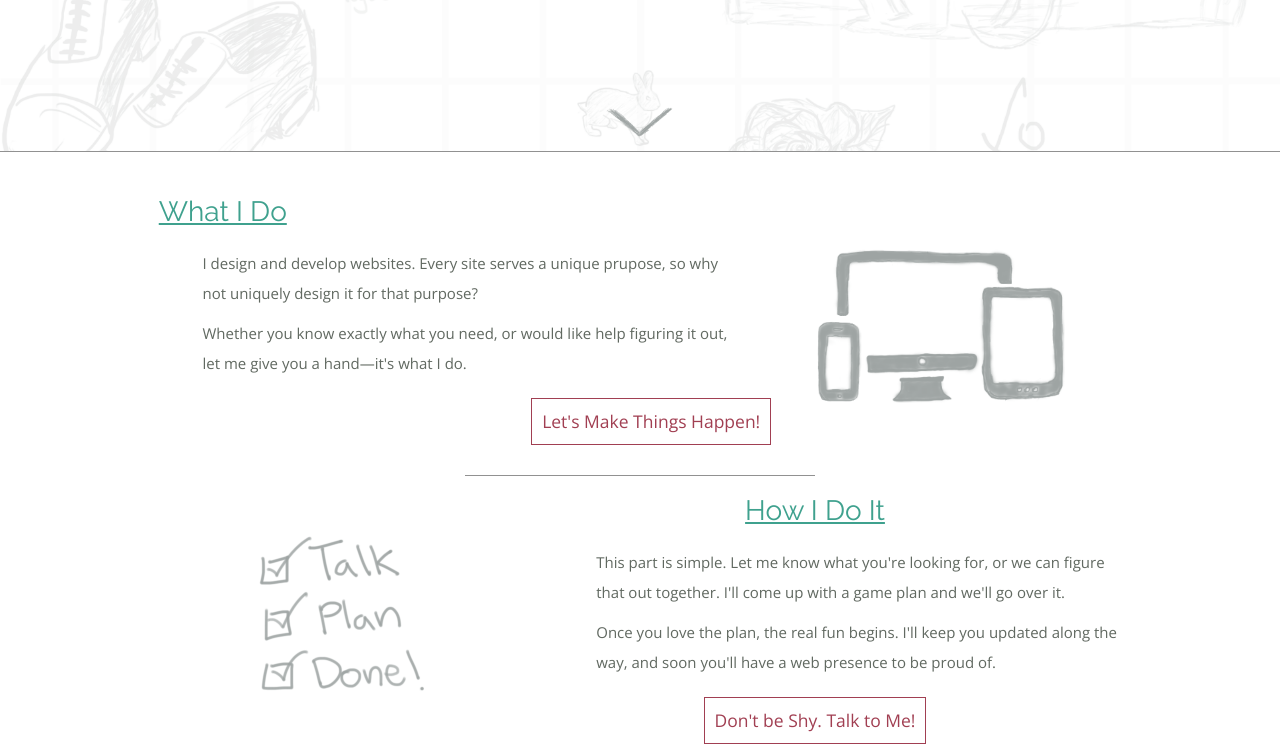
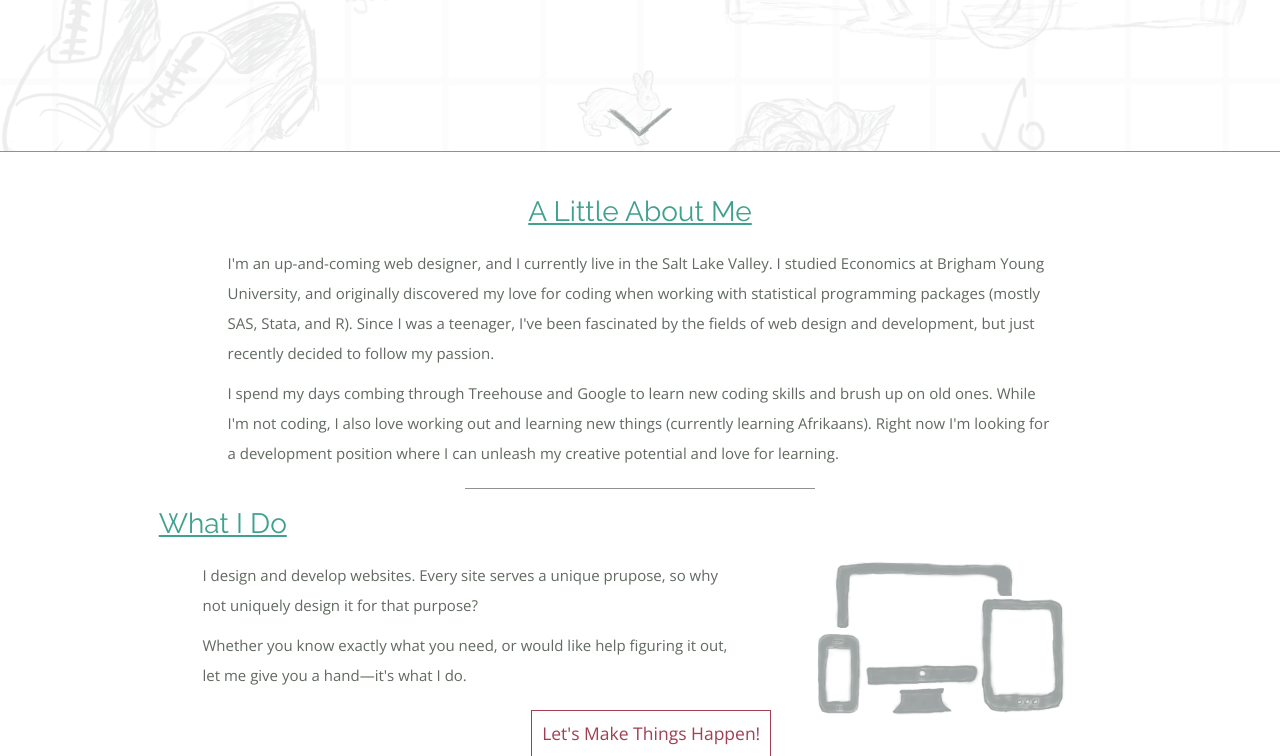
Before and after one commit to bsanchez11385/portfolio, a PHP site: page / in a window 1280 px wide. Shown: the part 650-1406 px from the top of the page. Run offline with PHP 8.4, Linux system fonts and the light colour scheme; some libraries are stand-ins or nearby versions.

Commit message:
added "about me" section

```diff
--- a/css/application.css
+++ b/css/application.css
@@ -654,6 +654,12 @@ ul.topnav img {
   .sec-container-2 .sec-action-button {
     margin-top: calc(30px / 3);
     margin-bottom: 30px; }
+  .sec-container-2 .about {
+    max-width: calc( 1100px ); }
+    .sec-container-2 .about .sec-heading {
+      text-align: center; }
+  .sec-container-2 #about-sec-hr {
+    margin-top: 10px; }
   .sec-container-2 .row-1 {
     text-align: right; }
     .sec-container-2 .row-1 .sec-heading {
--- a/index.html
+++ b/index.html
@@ -44,10 +44,16 @@
                     <h1 class="toslab">
                     </h1>
                 </div>
-                <div id="down-arrow-anchor"><a href="#section-1"><div class="down-arrow"></div></a></div>
+                <div id="down-arrow-anchor"><a href="#section-2"><div class="down-arrow"></div></a></div>
             </div>
             <div class="section-container sec-container-2">
-                <a name="section-1"></a>
+                <a name="section-2"></a>
+                <div class="row about">
+                    <h1 class="sec-heading">A Little About Me</h1>
+                    <p>I'm an up-and-coming web designer, and I currently live in the Salt Lake Valley. I studied Economics at Brigham Young University, and originally discovered my love for coding when working with statistical programming packages (mostly SAS, Stata, and R). Since I was a teenager, I've been fascinated by the fields of web design and development, but just recently decided to follow my passion.</p>
+                    <p>I spend my days combing through Treehouse and Google to learn new coding skills and brush up on old ones. While I'm not coding, I also love working out and learning new things (currently learning Afrikaans). Right now I'm looking for a development position where I can unleash my creative potential and love for learning.</p>
+                </div>
+                <hr class="sec-hr" id="about-sec-hr">
                 <div class="row row-1">
                     <h1 class="sec-heading">What I Do</h1>
                     <p>I design and develop websites. Every site serves a unique prupose, so why not uniquely design it for that purpose?</p>
--- a/scss/base/_variables.scss
+++ b/scss/base/_variables.scss
@@ -42,7 +42,8 @@ $noTouch: 'screen and (min-width: 2733)'; // largest IOS touch screen size (iPad
 
 $brk-navbar-toggle: 'screen and (max-width: 850px)'; // when to hide full navbar
 
-$brk-row-toggle: 'screen and (min-width: 1100px)';
+$row-toggle-width: 1100px;
+$brk-row-toggle: 'screen and (min-width: #{$row-toggle-width})';
 
 $brk-1: '(min-width: 400px)';
 $brk-2: '(min-width: 500px)';
--- a/scss/layout/_section.scss
+++ b/scss/layout/_section.scss
@@ -78,6 +78,15 @@
     .sec-action-button{
         margin-top: calc(#{$secActionButtonTopBottomMargin} / 3);
         margin-bottom: $secActionButtonTopBottomMargin;
+    }
+    .about{
+        max-width: calc( #{$row-toggle-width} );
+        .sec-heading{
+            text-align: center;
+        }
+    }
+    #about-sec-hr{
+        margin-top: $secActionButtonPadding; // the same padding between the buttons and sec-hr's
     }
     // row 1
     .row-1{
```
Also changed, not shown: img/texture-bg.svg (deleted), 3 other files.
